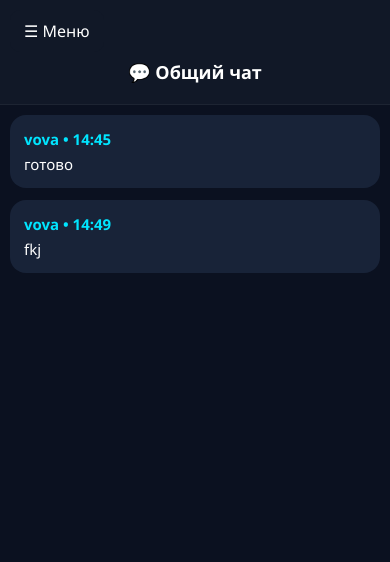
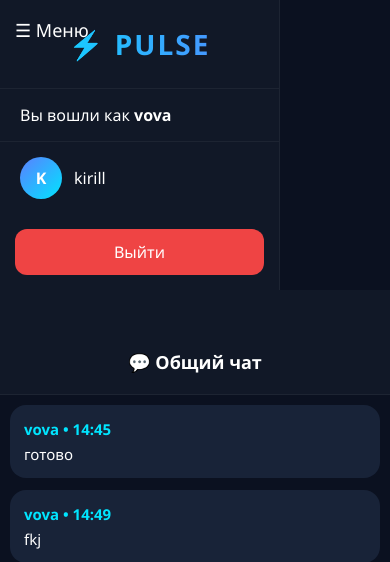
Before and after one commit to gomqq/MyMessenger, a Flask app: page /chat in a window 390 px wide. Shown: the top 562 px of the page. Run offline with Flask 3, Linux system fonts and the light colour scheme; a user stored in the database is signed in; data comes from the database, SQL or seed files in the repository.

Commit message:
fix mobile menu

```diff
--- a/templates/chat.html
+++ b/templates/chat.html
@@ -162,27 +162,22 @@ body{
 }
 
 .mobile-menu{
-    display:none;
+    display:block;
+    position:fixed;
+    top:18px;
+    left:15px;
+    z-index:9999;
+
+    background:transparent;
+    border:none;
+    box-shadow:none;
+
+    color:white;
+    text-decoration:none;
+
+    padding:0;
+    font-size:18px;
 }
-
-@media (max-width:768px){
-
-    .sidebar{
-        display:none;
-    }
-
-    .mobile-menu{
-        display:block;
-        position:fixed;
-        top:10px;
-        left:10px;
-        z-index:9999;
-        background:#111827;
-        color:white;
-        text-decoration:none;
-        padding:10px 14px;
-        border-radius:10px;
-    }
 
     .wrapper{
         display:block;
```
Also changed, not shown: templates/base.html (+19 -10 lines).
